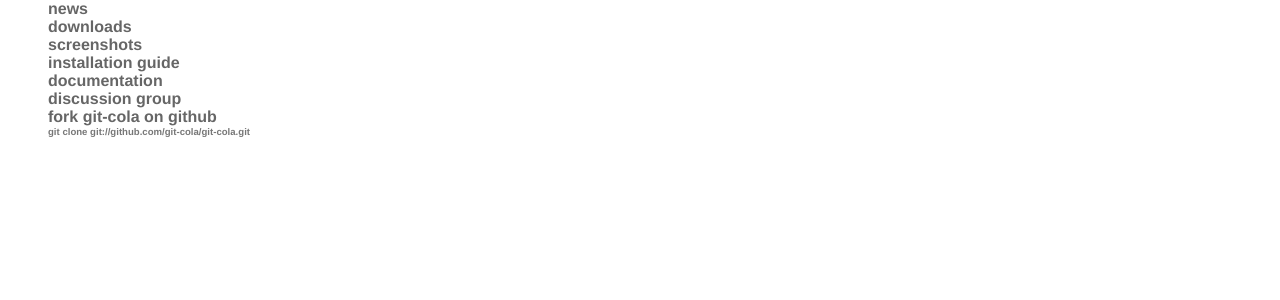
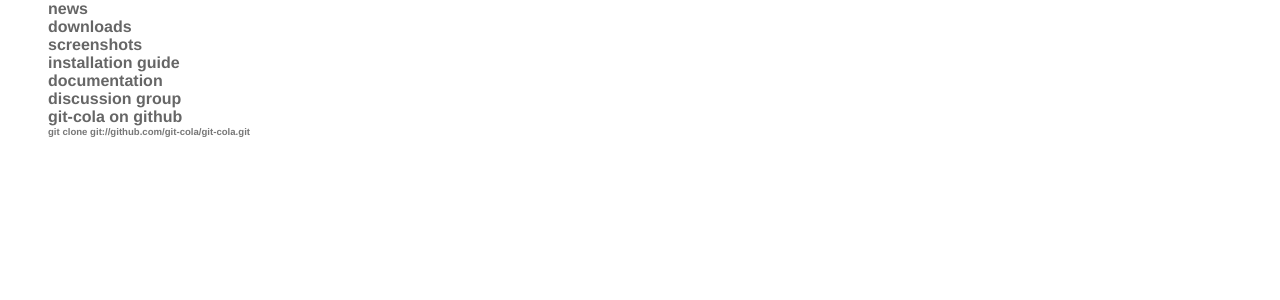
Before and after one commit to git-cola/git-cola.github.io, a Jekyll site: the page built from index.html, in a window 1280 px wide. Shown: the part 125-425 px from the top of the page. Built offline with Jekyll 4.4.1, drawn with Linux system fonts in a browser that asks for light colours.

Commit message:
index: Adjust github text
Signed-off-by: David Aguilar <davvid@gmail.com>

```diff
--- a/index.html
+++ b/index.html
@@ -11,7 +11,7 @@
 <li><a href="install.html">installation guide</a></li>
 <li><a href="share/doc/git-cola/html/index.html">documentation</a></li>
 <li><a href="http://groups.google.com/group/git-cola">discussion group</a></li>
-<li><a href="https://github.com/git-cola/git-cola">fork git-cola on github</a>
+<li><a href="https://github.com/git-cola/git-cola">git-cola on github</a>
 	<div class="git">git clone git://github.com/git-cola/git-cola.git</div>
 </li>
 </ul>
```
